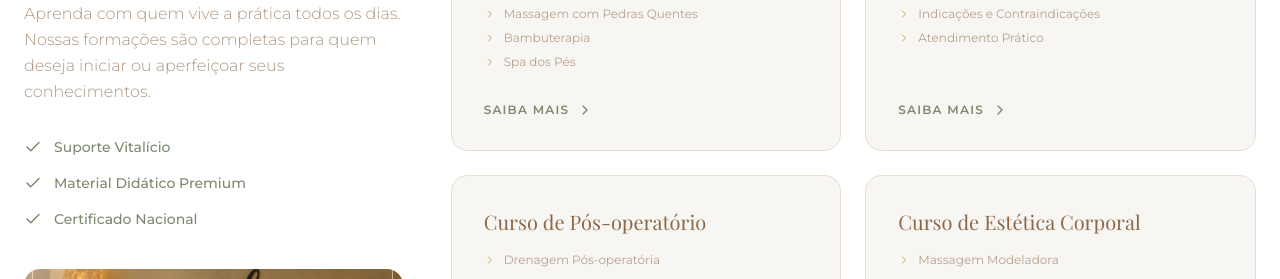
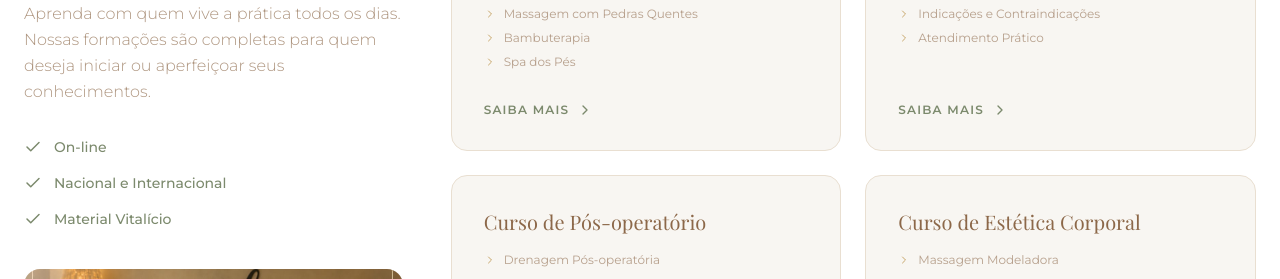
Before and after one commit to CMFA14/lira-nra-spa-website, a React (Vite) app: page / in a window 1280 px wide. Shown: the part 4760-5039 px from the top of the page. Built offline with nearby package versions, Linux system fonts and the light colour scheme; a web font is replaced by a local one.

Commit message:
Update courses section highlights to On-line, Nacional e Internacional, Material Vitalício

```diff
--- a/src/App.tsx
+++ b/src/App.tsx
@@ -84,7 +84,7 @@ const CourseModal = ({ course, onClose }: { course: CourseType; onClose: () => v
           </div>
           <div className="bg-white p-4 rounded-2xl text-center border border-sand">
             <p className="text-xs uppercase tracking-widest text-sage mb-1">Certificado</p>
-            <p className="font-bold text-wood text-sm">Nacional</p>
+            <p className="font-bold text-wood text-sm">{course.certification}</p>
           </div>
         </div>
 
@@ -586,43 +586,43 @@ const allCourses: CourseType[] = [
     title: 'Curso de Massagem Profissional',
     items: ['Massagem Relaxante', 'Massagem Terapêutica', 'Massagem com Pedras Quentes', 'Bambuterapia', 'Spa dos Pés'],
     description: 'Aprenda técnicas voltadas para relaxamento, bem-estar e atendimento profissional. O curso abrange massagens relaxantes, terapêuticas e técnicas avançadas com elementos naturais.',
-    duration: '40 horas', certification: 'Nacional',
+    duration: '40 horas', certification: 'Nacional e Internacional',
   },
   {
     title: 'Curso de Drenagem Linfática',
     items: ['Sistema Linfático', 'Técnicas Manuais de Drenagem', 'Indicações e Contraindicações', 'Atendimento Prático'],
     description: 'Domine a drenagem linfática manual aprendendo anatomia do sistema linfático, técnicas certificadas e atendimento clínico real.',
-    duration: '24 horas', certification: 'Nacional',
+    duration: '24 horas', certification: 'Nacional e Internacional',
   },
   {
     title: 'Curso de Pós-operatório',
     items: ['Drenagem Pós-operatória', 'Manejo de Edemas', 'Protocolos de Recuperação', 'Atendimento Especializado'],
     description: 'Especialize-se em recuperação pós-cirúrgica com protocolos seguros, técnicas de manejo de edemas e atendimento humanizado.',
-    duration: '20 horas', certification: 'Nacional',
+    duration: '20 horas', certification: 'Nacional e Internacional',
   },
   {
     title: 'Curso de Estética Corporal',
     items: ['Massagem Modeladora', 'Protocolos de Emagrecimento', 'Protocolos para Celulite', 'Protocolos para Flacidez'],
     description: 'Formação completa para tratamentos corporais estéticos, com técnicas e equipamentos utilizados no mercado.',
-    duration: '32 horas', certification: 'Nacional',
+    duration: '32 horas', certification: 'Nacional e Internacional',
   },
   {
     title: 'Curso de Estética Facial',
     items: ['Limpeza de Pele', 'Peeling de Diamante', 'Hidratação Facial', 'Revitalização Facial', 'Rejuvenescimento Facial'],
     description: 'Aprenda protocolos completos de estética facial, do básico ao rejuvenescimento com técnicas modernas e seguras.',
-    duration: '36 horas', certification: 'Nacional',
+    duration: '36 horas', certification: 'Nacional e Internacional',
   },
   {
     title: 'Curso de Reiki',
     items: ['Fundamentos do Reiki', 'Aplicação Energética', 'Estudo dos Chakras', 'Harmonização Energética'],
     description: 'Conheça a arte milenar do Reiki, aprenda canalizção de energia, equilíbrio dos chakras e práticas de harmonização.',
-    duration: '16 horas', certification: 'Nacional',
+    duration: '16 horas', certification: 'Nacional e Internacional',
   },
   {
     title: 'Curso de Auriculoterapia',
     items: ['Fundamentos da Técnica', 'Mapeamento Auricular', 'Protocolos de Atendimento', 'Aplicação Prática'],
     description: 'Aprenda auriculoterapia do zero com mapeamento completo da orelha, protocolos clínicos e prática supervisionada.',
-    duration: '20 horas', certification: 'Nacional',
+    duration: '20 horas', certification: 'Nacional e Internacional',
   },
 ];
 
@@ -636,7 +636,7 @@ const Courses = ({ onCourseClick }: { onCourseClick: (course: CourseType) => voi
             Aprenda com quem vive a prática todos os dias. Nossas formações são completas para quem deseja iniciar ou aperfeiçoar seus conhecimentos.
           </p>
           <ul className="space-y-4 mb-10">
-            {['Suporte Vitalício', 'Material Didático Premium', 'Certificado Nacional'].map((item) => (
+            {['On-line', 'Nacional e Internacional', 'Material Vitalício'].map((item) => (
               <li key={item} className="flex items-center space-x-3 text-sage">
                 <Check size={18} /><span className="text-sm font-medium">{item}</span>
               </li>
```
